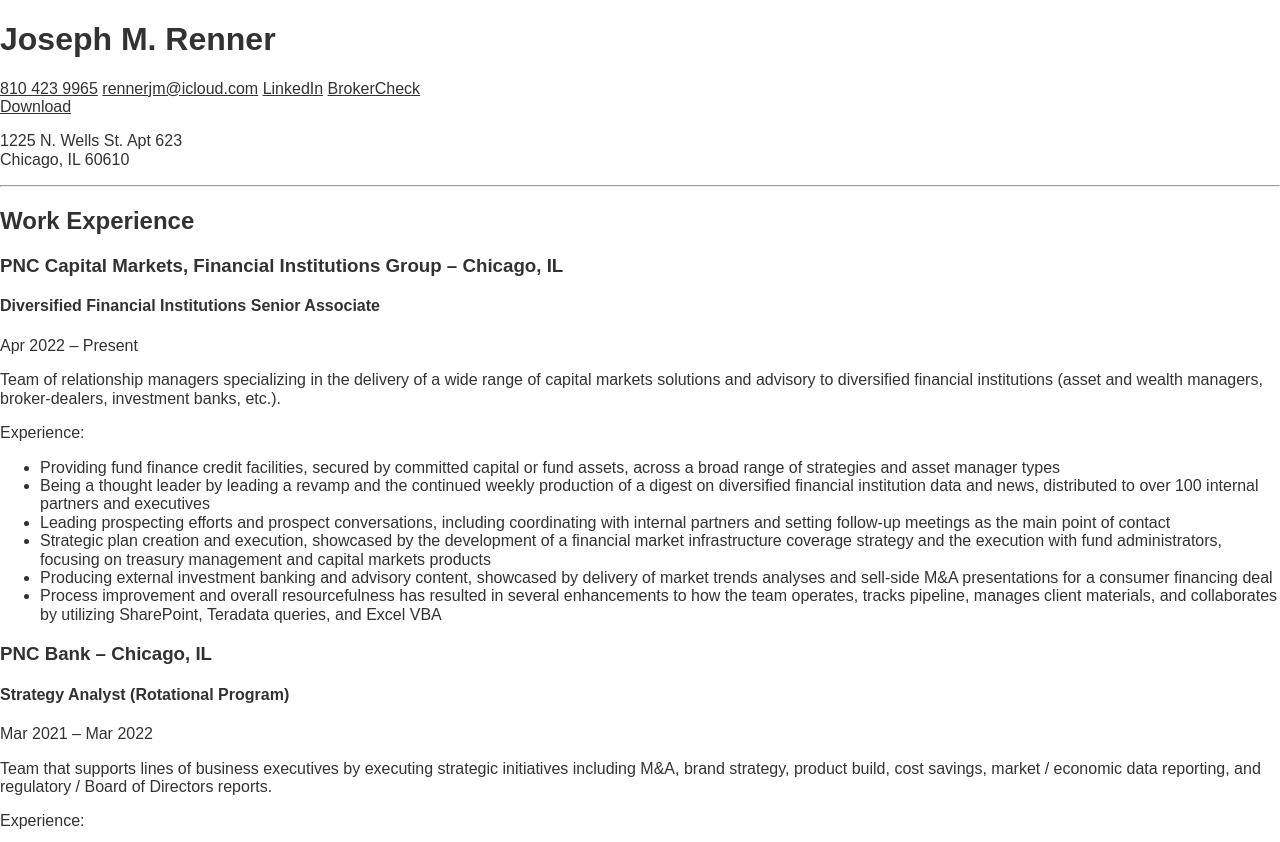
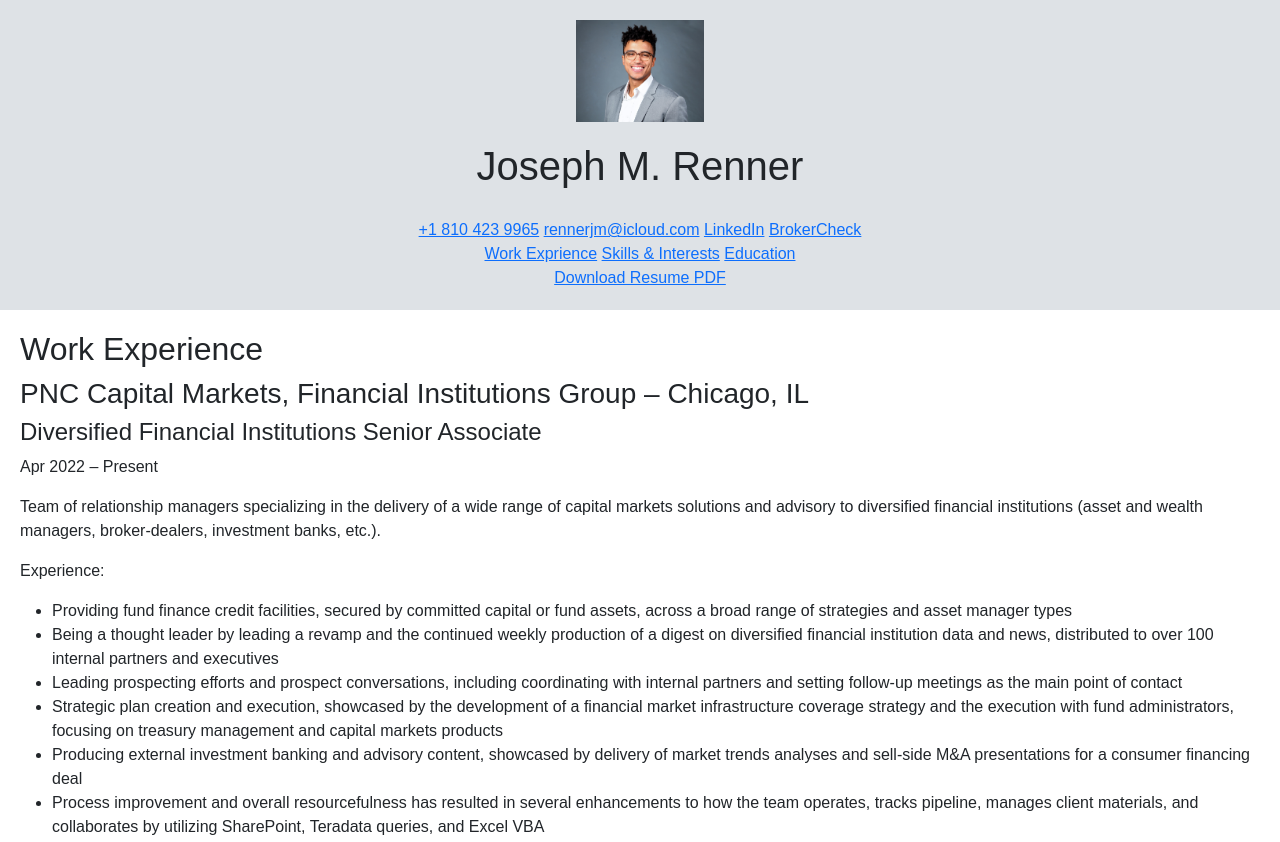
Before and after one commit to jrenn3/resume, a plain HTML site: page index.html in a window 1280 px wide. Shown: the top 842 px of the page. Drawn offline with nearby package versions, Linux system fonts and the light colour scheme.

Commit message:
style updates

```diff
--- a/index.html
+++ b/index.html
@@ -1,36 +1,42 @@
 <!DOCTYPE html>
-<html>
+<html alng="en">
     <head>
         <meta charset="utf-8">
         <meta name="viewport" content="width=device-width">
-        <title>Joseph M. Renner</title>
         <link
-        href="https://cdnjs.cloudflare.com/ajax/libs/normalize/8.0.1/normalize.min.css"
+            href="https://cdn.jsdelivr.net/npm/bootstrap@5.3.0-alpha1/dist/css/bootstrap.min.css"
             rel="stylesheet"
+            integrity="sha384-GLhlTQ8iRABdZLl6O3oVMWSktQOp6b7In1Zl3/Jr59b6EGGoI1aFkw7cmDA6j6gD"
+            crossorigin="anonymous"
             type="text/css"/>
         <link href="style.css" rel="stylesheet" type="text/css"/>
+        <title>Joseph M. Renner</title>
     </head>
     <body>
         <header>
+            <div>
+                <img src="/images/JRheadshot.JPEG" alt="Joe Renner Headshot"/>
+            </div>
             <div class="name">
                 <h1>Joseph M. Renner</h1>
             </div>
             <nav>
                 <div>
-                    <a href="">810 423 9965</a>
-                    <a href="">rennerjm@icloud.com</a>
+                    <a href="tel:1-810-423-9965">+1 810 423 9965</a>
+                    <a href="mailto: rennerjm@icloud.com">rennerjm@icloud.com</a>
                     <a href="http://www.linkedin.com/in/j-renner">LinkedIn</a>
                     <a href="https://brokercheck.finra.org/individual/summary/7531373">BrokerCheck</a>
                 </div>
                 <div>
-                    <a href="">Download</a>
+                    <a href="#workExperience">Work Exprience</a>
+                    <a href="#skillsAndInterests">Skills & Interests</a>
+                    <a href="#education">Education</a>
+                </div>
+                <div>
+                    <a href="">Download Resume PDF</a> <!--Need to download the PDF version from work comp-->
                 </div>
             </nav>
-            <div class="address">
-                <p>1225 N. Wells St. Apt 623<br>Chicago, IL 60610</p>
-            </div>
         </header>
-    <hr>
     <main>
         <article id="workExperience">
             <h2>Work Experience</h2>
@@ -39,7 +45,7 @@
                 <h4>Diversified Financial Institutions Senior Associate</h4>
                 <p>Apr 2022 – Present</p>
                 <p>Team of relationship managers specializing in the delivery of a wide range of capital markets solutions and advisory to diversified financial institutions (asset and wealth managers, broker-dealers, investment banks, etc.).</p>
-                <p>Experience:</p>
+                <p>Experience:
                     <ul>
                         <li>Providing fund finance credit facilities, secured by committed capital or fund assets, across a broad range of strategies and asset manager types</li>
                         <li>Being a thought leader by leading a revamp and the continued weekly production of a digest on diversified financial institution data and news, distributed to over 100 internal partners and executives</li>
@@ -48,13 +54,14 @@
                         <li>Producing external investment banking and advisory content, showcased by delivery of market trends analyses and sell-side M&A presentations for a consumer financing deal</li>
                         <li>Process improvement and overall resourcefulness has resulted in several enhancements to how the team operates, tracks pipeline, manages client materials, and collaborates by utilizing SharePoint, Teradata queries, and Excel VBA</li>
                     </ul>
+                </p>
             </section>
             <section>
                 <h3>PNC Bank – Chicago, IL</h3>
                 <h4>Strategy Analyst (Rotational Program)</h4>
                 <p>Mar 2021 – Mar 2022</p>
                 <p>Team that supports lines of business executives by executing strategic initiatives including M&A, brand strategy, product build, cost savings, market / economic data reporting, and regulatory / Board of Directors reports.</p>
-                <p>Experience:</p>
+                <p>Experience:
                     <ul>
                         <li>Codifying and executing on the rebranding of the personal wealth business to PNC Private Bank</li>
                         <li>Reporting market indicators to Retail executives on the unprecedented change in consumer behavior post-2020</li>
@@ -63,19 +70,21 @@
                         <li>Earnings analysis reporting for banking and payment / merchant processing peers</li>
                         <li>Involvement in the core team for executing the integration the $11.6B BBVA acquisition</li>
                     </ul>
+                </p>
             </section>
             <section>
                 <h3>PNC Bank, Corporate Banking – Troy, MI</h3>
                 <h4>Corporate Credit Associate (Rotational Program)</h4>
                 <p>Jun 2019 – Feb 2021</p>
                 <p>Assessing repayment risks of credit deals through qualitative and quantitative analysis based on financials, company profile and industry data and working with deal teams to discuss structure, pricing, and exposure.</p>
-                <p>Experience:</p>
+                <p>Experience:
                     <ul>
                         <li>Underwriting over 70 deals during 2020, along with various leadership, recruiting, and mentorship roles</li>
                         <li>Monthly and quarterly development of executive sales reporting utilizing data manipulation skills</li>
                         <li>Heavy involvement in various Paycheck Protection Program task forces</li>
                         <li>Various Employee Diversity Equity and Inclusion group memberships, including leadership </li>
                     </ul>
+                </p>
             </section>
         </article>
         <hr>
@@ -99,7 +108,6 @@
             <p>Scholarship T&F / XC Athlete, Seidman Investment Portfolio Org., Economics Club & Student Advisory, Tutor</p>
         </article>
     </main>
-    <hr>
     <footer>
         <p>Website created by Joseph M. Renner</p>
     </footer>
--- a/style.css
+++ b/style.css
@@ -1,4 +1,22 @@
 * {
-    color: rgb(50, 50, 50);
-    font-family: Arial, Helvetica, sans-serif;
+    color: #212529;
+    font-family: Arial, Helvetica, sans-serif; /*figure out the font for my name that I use in my resume*/
 }
+
+main {
+    padding: 20px 20px 20px 20px;
+}
+
+header, footer {
+    text-align: center;
+    background-color: #DEE2E6;
+}
+
+img {
+    width: 10%;
+    margin: 20px 20px 20px 20px;
+}
+
+nav {
+    padding: 20px 20px 20px 20px;
+}
```
Lines whose indentation alone changed are shown as unchanged.
